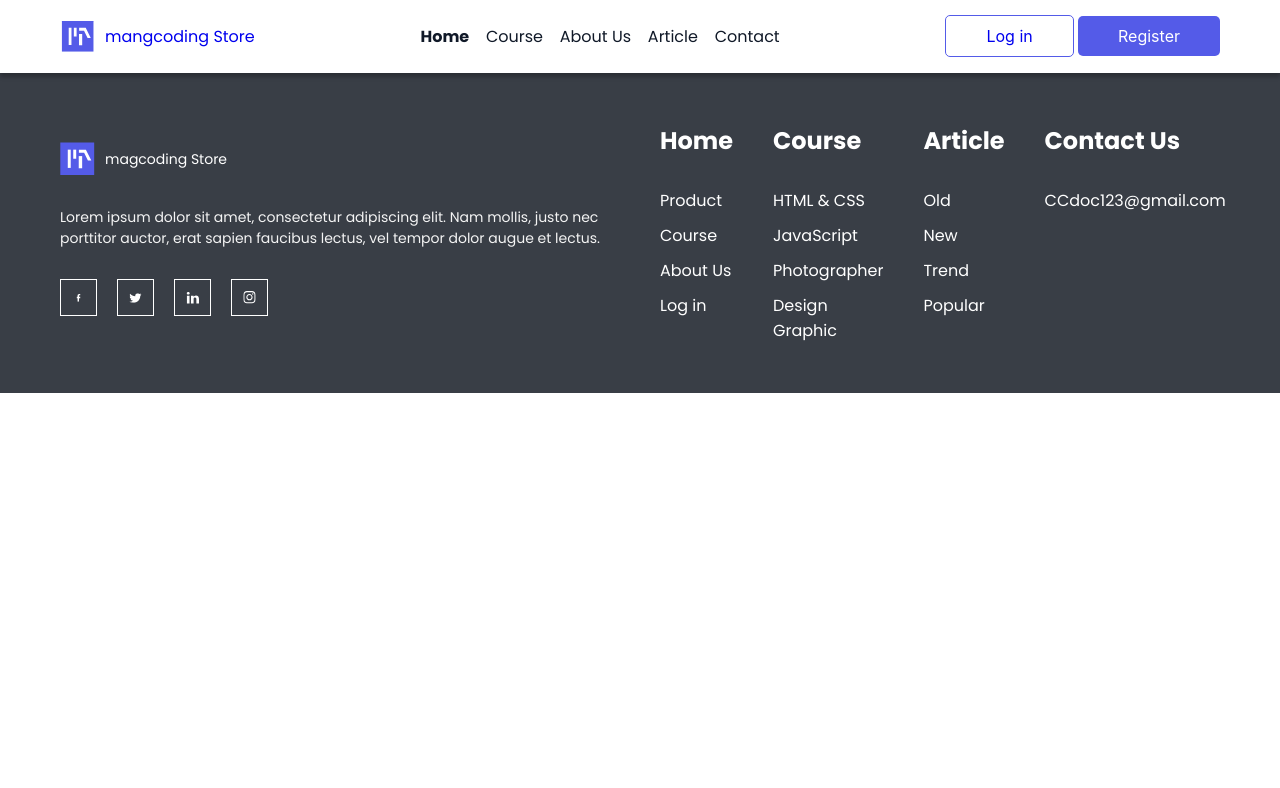
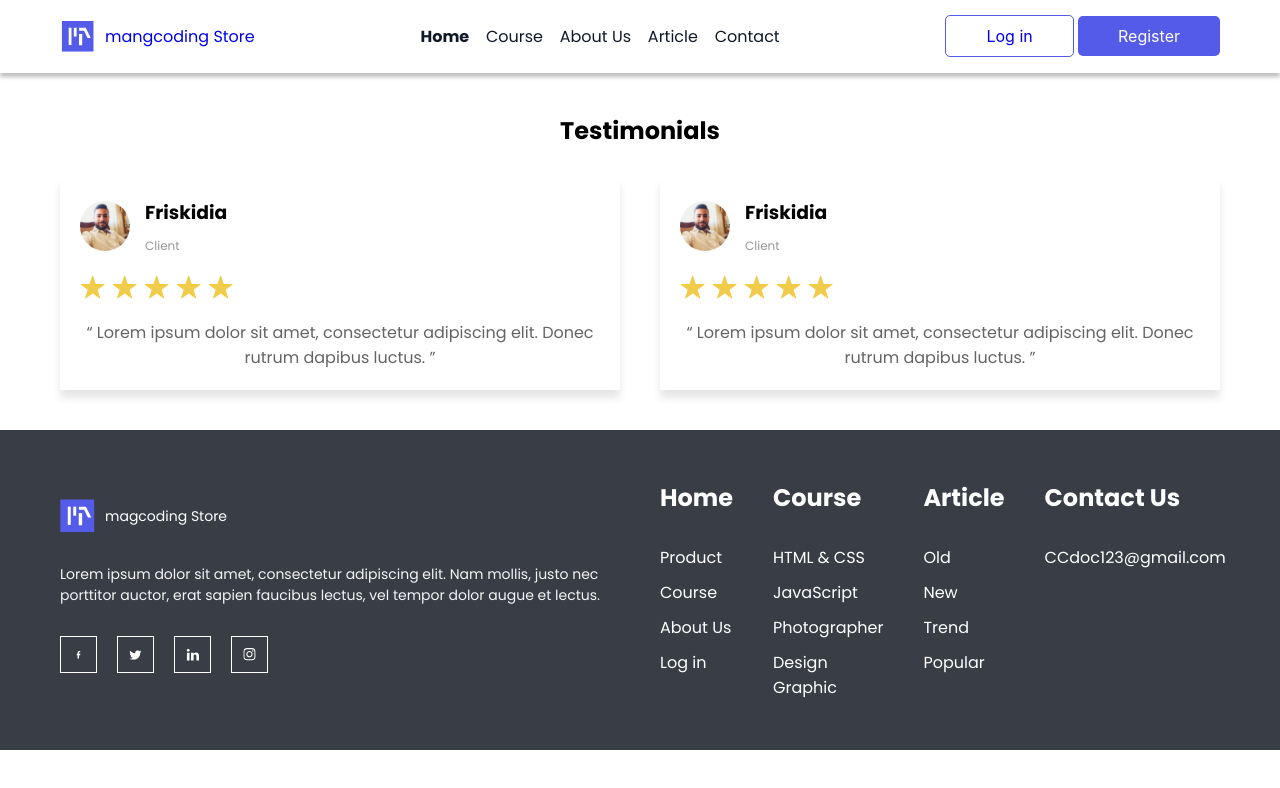
Before and after one commit to abedrajab95/Mangcoding-Store, a plain HTML site: page index.html in a window 1280 px wide. Shown: the top 788 px of the page. Drawn offline with Linux system fonts and the light colour scheme.

Commit message:
testiomial

```diff
--- a/assets/css/main.css
+++ b/assets/css/main.css
@@ -3,6 +3,7 @@
   top: 0px;
   box-shadow: 0px 4px 4px rgba(0, 0, 0, 0.25);
   padding: 20px 0;
+  background-color: #fff;
 }
 
 .header .logo {
@@ -39,8 +40,71 @@
   color: white;
 }
 
+/* Start Testimonials */
+
+.testimonials {
+  text-align: center;
+  padding: 40px 0;
+}
+
+.testimonials h2 {
+  margin-bottom: 30px;
+}
+
+.testimonials .row {
+  gap: 40px;
+}
+
+.testimonial {
+  display: flex;
+  flex-direction: column;
+  gap: 20px;
+  width: calc((100% - 40px) / 2);
+  align-items: flex-start;
+  box-shadow: 0px 8px 8px rgba(0, 0, 0, 0.1);
+  padding: 20px;
+}
+
+.testimonial .user-info {
+  display: flex;
+  gap: 15px;
+  flex-wrap: wrap;
+  align-items: center;
+}
+
+.testimonial .user-info .user-data {
+  display: flex;
+  flex-direction: column;
+  flex-wrap: wrap;
+  gap: 10px;
+  align-items: flex-start;
+}
+
+.testimonial .user-info .user-data span {
+  font-size: 12px;
+  color: #969696;
+}
+
+.testimonial .user-info img {
+  width: 50px;
+  height: 50px;
+  border-radius: 50%;
+}
+
+.testimonial .rating {
+  display: flex;
+  flex-wrap: wrap;
+  gap: 7px;
+}
+
+.testimonial q {
+  color: #646464;
+}
+
+/* End .Testimonial */
+
 .footer {
-    background-color: #393E46;
+  background-color: #393e46;
   color: #fff;
   padding: 50px 0;
 }
@@ -54,9 +118,8 @@
 }
 
 .footer .footer-left-side,
-.footer .footer-right-side  {
-    width: calc( (100% - 40px) /2 );
-
+.footer .footer-right-side {
+  width: calc((100% - 40px) / 2);
 }
 
 .footer-left-side {
@@ -71,7 +134,6 @@
   flex-wrap: wrap;
   gap: 10px;
   align-items: center;
-
 }
 
 .footer .footer-left-side .logo_footer img {
@@ -83,7 +145,7 @@
 }
 
 .footer .footer-left-side p {
-    color: #F4F4F4;
+  color: #f4f4f4;
   font-size: 14px;
   font-weight: 200px;
 }
--- a/index.html
+++ b/index.html
@@ -33,6 +33,68 @@
         </div>
       </div>
     </header>
+
+    <main>
+      <section class="testimonials">
+        <h2>Testimonials</h2>
+
+        <div class="container">
+          <div class="row">
+            <div class="testimonial">
+              <div class="user-info">
+                <img src="./assets/image/profile.jpg" alt="profile pic" />
+
+                <div class="user-data">
+                  <h3>Friskidia</h3>
+                  <span>Client</span>
+                </div>
+              </div>
+
+              <div class="rating">
+                <img src="./assets/image/Star.svg" alt="" />
+                <img src="./assets/image/Star.svg" alt="" />
+                <img src="./assets/image/Star.svg" alt="" />
+                <img src="./assets/image/Star.svg" alt="" />
+                <img src="./assets/image/Star.svg" alt="" />
+              </div>
+
+              <blockquote>
+                <q>
+                  Lorem ipsum dolor sit amet, consectetur adipiscing elit. Donec
+                  rutrum dapibus luctus.
+                </q>
+              </blockquote>
+            </div>
+
+            <div class="testimonial">
+              <div class="user-info">
+                <img src="./assets/image/profile.jpg" alt="profile pic" />
+
+                <div class="user-data">
+                  <h3>Friskidia</h3>
+                  <span>Client</span>
+                </div>
+              </div>
+
+              <div class="rating">
+                <img src="./assets/image/Star.svg" alt="" />
+                <img src="./assets/image/Star.svg" alt="" />
+                <img src="./assets/image/Star.svg" alt="" />
+                <img src="./assets/image/Star.svg" alt="" />
+                <img src="./assets/image/Star.svg" alt="" />
+              </div>
+
+              <blockquote>
+                <q>
+                  Lorem ipsum dolor sit amet, consectetur adipiscing elit. Donec
+                  rutrum dapibus luctus.
+                </q>
+              </blockquote>
+            </div>
+          </div>
+        </div>
+      </section>
+    </main>
 
     <footer class="footer">
       <div class="container">
```
Also changed, not shown: assets/image/Star.svg (added), assets/image/profile.jpg (added). Lines whose indentation alone changed are shown as unchanged.
